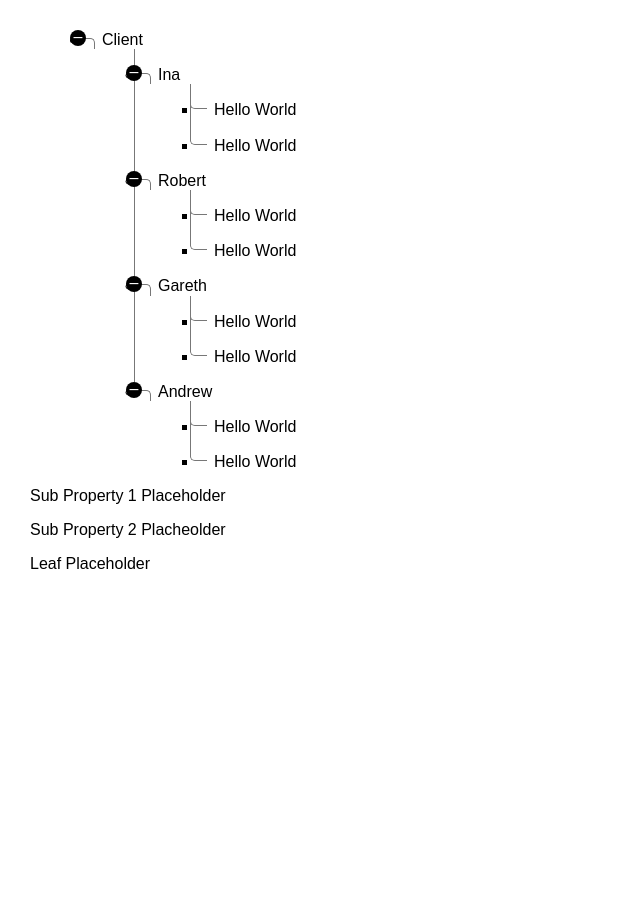
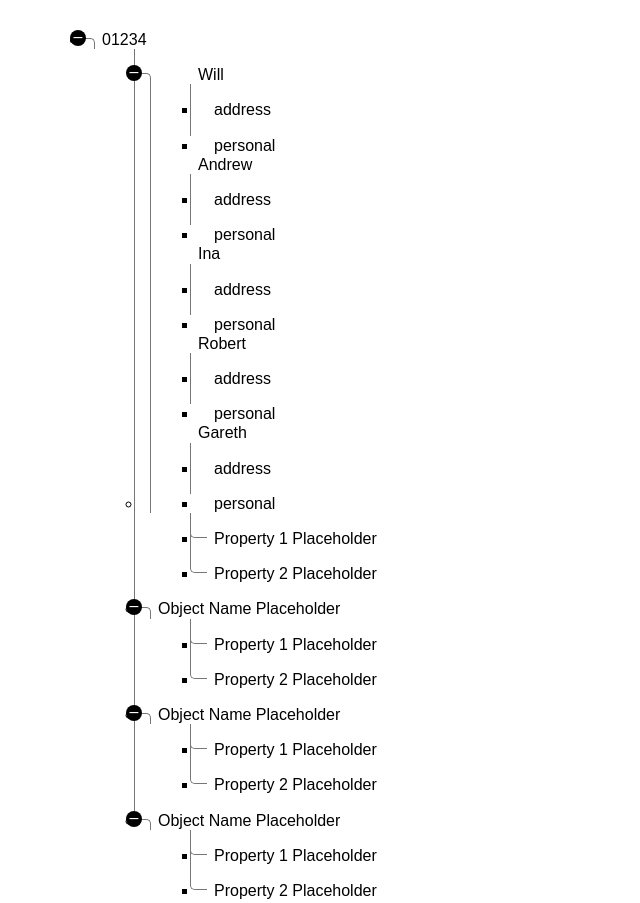
Before and after one commit to gatorisgreater/ss_node_test, a website: page client/index.html in a window 1280 px wide. Shown: the top 903 px of the page, without its empty margins (0-640 px from the left). Before the commit the page ends 800 px from the top, so only its background shows below. Drawn offline with nearby package versions, Linux system fonts and the light colour scheme.

Commit message:
implemented dynamic client-side rendering of menu

```diff
--- a/client/app.js
+++ b/client/app.js
@@ -1,69 +1,259 @@
-const url = 'localhost:8080/client';
+// const url = 'localhost:8080/client';
 
 
-// State Object
 const state = {
   "Client": [
     {
-      "_id": "58fb8726a1b4db1eb04e8076",
+      "name": "Will",
+      "address":
+        {
+          "home": "867 Highway",
+          "work": "5309 Lane"
+        },
+      "personal":
+        {
+          "favoriteColor": "blue",
+          "luckyNumber": 33
+        }
+    },
+    {
+      "name": "Andrew",
+      "address":
+        {
+          "home": "1234 Console Log Drive",
+          "work": "5678 Promise Object Blvd"
+        },
+      "personal":
+        {
+          "favoriteColor": "green",
+          "luckyNumber": 1
+        }
+    },
+    {
       "name": "Ina",
-      "__v": 0,
-      "address": {
+      "address":
+        {
           "home": "1234 Coding Lane",
           "work": "5678 Recursion Station"
         },
-      "personal": {
+      "personal":
+        {
           "favoriteColor": "blue",
           "luckyNumber": 9
         }
     },
     {
-      "_id": "58fb8790a1b4db1eb04e8077",
       "name": "Robert",
-      "__v": 0,
-      "address": {
-        "home": "1234 Hello World Drive.",
+      "address":
+        {
+          "home": "1234 Hello World Drive",
           "work": "5678 Hello World Lane"
         },
-      "personal": {
+      "personal":
+        {
           "favoriteColor": "orange",
           "luckyNumber": 22
         }
     },
     {
-      "_id": "58fb87f5a1b4db1eb04e8078",
       "name": "Gareth",
-      "__v": 0,
-      "address": {
+      "address":
+        {
           "home": "1234 Linked List Way",
           "work": "5678 Bubblesort Highway"
         },
-      "personal": {
+      "personal":
+        {
           "favoriteColor": "yellow",
-        "luckyNumber": 1
-      }
-    },
-    {
-      "_id": "58fb882aa1b4db1eb04e8079",
-      "name": "Andrew",
-      "__v": 0,
-      "address": {
-        "home": "1234 Console Log Drive",
-        "work": "5678 Promise Object Blvd"
-      },
-      "personal": {
-        "favoriteColor": "green",
           "luckyNumber": 1
         }
     }
   ]
 }
 
-console.log(state);
+// State Object
+// const state = {
+//   "Client": [
+//     {
+//       "_id": "58fd53876af00807ac64db19",
+//       "name": "Will",
+//       "__v": 0,
+//       "address": [
+//         {
+//           "home": "867 Highway",
+//           "_id": "58fd53876af00807ac64db1b"
+//         },
+//         {
+//           "work": "5309 Lane",
+//           "_id": "58fd53876af00807ac64db1a"
+//         }
+//       ],
+//       "personal": [
+//         {
+//           "favoriteColor": "blue",
+//           "_id": "58fd53876af00807ac64db1d"
+//         },
+//         {
+//           "luckyNumber": 33,
+//           "_id": "58fd53876af00807ac64db1c"
+//         }
+//       ]
+//     },
+//     {
+//       "_id": "58fd5d4c9e3c4a1498aced9f",
+//       "name": "Andrew",
+//       "__v": 0,
+//       "address": [
+//         {
+//           "home": "1234 Console Log Drive",
+//           "_id": "58fd5d4c9e3c4a1498aceda1"
+//         },
+//         {
+//           "work": "5678 Promise Object Blvd",
+//           "_id": "58fd5d4c9e3c4a1498aceda0"
+//         }
+//       ],
+//       "personal": [
+//         {
+//           "favoriteColor": "green",
+//           "_id": "58fd5d4c9e3c4a1498aceda3"
+//         },
+//         {
+//           "luckyNumber": 1,
+//           "_id": "58fd5d4c9e3c4a1498aceda2"
+//         }
+//       ]
+//     },
+//     {
+//       "_id": "58fd5d779e3c4a1498aceda4",
+//       "name": "Ina",
+//       "__v": 0,
+//       "address": [
+//         {
+//           "home": "1234 Coding Lane",
+//           "_id": "58fd5d779e3c4a1498aceda6"
+//         },
+//         {
+//           "work": "5678 Recursion Station",
+//           "_id": "58fd5d779e3c4a1498aceda5"
+//         }
+//       ],
+//       "personal": [
+//         {
+//           "favoriteColor": "blue",
+//           "_id": "58fd5d779e3c4a1498aceda8"
+//         },
+//         {
+//           "luckyNumber": 9,
+//           "_id": "58fd5d779e3c4a1498aceda7"
+//         }
+//       ]
+//     },
+//     {
+//       "_id": "58fd5dae9e3c4a1498aceda9",
+//       "name": "Robert",
+//       "__v": 0,
+//       "address": [
+//         {
+//           "home": "1234 Hello World Drive",
+//           "_id": "58fd5dae9e3c4a1498acedab"
+//         },
+//         {
+//           "work": "5678 Hello World Lane",
+//           "_id": "58fd5dae9e3c4a1498acedaa"
+//         }
+//       ],
+//       "personal": [
+//         {
+//           "favoriteColor": "orange",
+//           "_id": "58fd5dae9e3c4a1498acedad"
+//         },
+//         {
+//           "luckyNumber": 22,
+//           "_id": "58fd5dae9e3c4a1498acedac"
+//         }
+//       ]
+//     },
+//     {
+//       "_id": "58fd5ddc9e3c4a1498acedae",
+//       "name": "Gareth",
+//       "__v": 0,
+//       "address": [
+//         {
+//           "home": "1234 Linked List Way",
+//           "_id": "58fd5ddc9e3c4a1498acedb0"
+//         },
+//         {
+//           "work": "5678 Bubblesort Highway",
+//           "_id": "58fd5ddc9e3c4a1498acedaf"
+//         }
+//       ],
+//       "personal": [
+//         {
+//           "favoriteColor": "yellow",
+//           "_id": "58fd5ddc9e3c4a1498acedb2"
+//         },
+//         {
+//           "luckyNumber": 1,
+//           "_id": "58fd5ddc9e3c4a1498acedb1"
+//         }
+//       ]
+//     }
+//   ]
+// }
 
-const root = Object.keys(state);
+console.log(Object.keys(state.Client));
 
-console.log(state.Client[1].address.children);
+console.log(state.Client.length);
+
+console.log(state.Client);
+
+console.log(Object.keys(state.Client));
+
+const sampleTree = state.Client.map(client => {
+
+  let keys = Object.keys(client);
+
+  let propertyTree = '';
+  for (var i = 1; i < keys.length; i++) {
+  let string = `<li>${keys[i]}</li>`;
+  propertyTree += string;
+
+  }
+
+  return '<ul>' + client.name + propertyTree + '</ul>'
+})
+
+
+// for (var i = 0; i < state.Client.length; i++) {
+//   console.log(state.Client[i].name);
+
+//   for (var j = 0; j < state.Client[0].address.length; j++) {
+//     console.log(state.Client[i].address[j]);
+//   }
+
+//   for (var k = 0; k < state.Client[0].personal.length; k++) {
+//     console.log(state.Client[i].personal[k]);
+//   }
+
+// }
+
+
+///WIP - using current DB schema
+
+// state.Client.map(client => {
+//   console.log(client.name);
+//   client.address.map(key => {
+//     console.log(key);
+//   })
+//   client.personal.map(key => {
+//     console.log(key);
+//   })
+// })
+
+
+
+const root = Object.keys(state.Client);
 
 // State Manipulation Functions
 
@@ -76,23 +266,14 @@ const fetchClientObject = (callback) => $.getJSON(url, callback);
 
 const renderClientObject = (response) => {
 
+
+  let clientArray = state.Client.map(client => {
+    return '<li>' + client.name + '</li>';
+  })
+
+
   $('#root').html(root);
-  $('#object-name-label-1').html(state.Client[0].name);
-  $('#object-name-label-2').html(state.Client[1].name);
-  $('#object-name-label-3').html(state.Client[2].name);
-  $('#object-name-label-4').html(state.Client[3].name);
-
-  $('#object-1-property-1').html('Hello World');
-  $('#object-1-property-2').html('Hello World');
-
-  $('#object-2-property-1').html('Hello World');
-  $('#object-2-property-2').html('Hello World');
-
-  $('#object-3-property-1').html('Hello World');
-  $('#object-3-property-2').html('Hello World');
-
-  $('#object-4-property-1').html('Hello World');
-  $('#object-4-property-2').html('Hello World');
+  $('#object-name-label-1').html(sampleTree);
 
 }
 
@@ -104,54 +285,4 @@ renderClientObject();
 
 // AJAX
 
-$(document).ready(fetchClientObject(renderClientObject));
-
-
-
-
-
-
-
-
-
-
-
-
-
-// function isNumber(n) {
-//   return !isNaN(parseFloat(n)) && isFinite(n);
-// }
-
-// function setFontSize(el) {
-//     var fontSize = el.val();
-
-//     if ( isNumber(fontSize) && fontSize >= 0.5 ) {
-//       $('body').css({ fontSize: fontSize + 'em' });
-//     } else if ( fontSize ) {
-//       el.val('1');
-//       $('body').css({ fontSize: '1em' });
-//     }
-// }
-
-// $(function() {
-
-//   $('#fontSize')
-//     .bind('change', function(){ setFontSize($(this)); })
-//     .bind('keyup', function(e){
-//       if (e.keyCode == 27) {
-//         $(this).val('1');
-//         $('body').css({ fontSize: '1em' });
-//       } else {
-//         setFontSize($(this));
-//       }
-//     });
-
-//   $(window)
-//     .bind('keyup', function(e){
-//       if (e.keyCode == 27) {
-//         $('#fontSize').val('1');
-//         $('body').css({ fontSize: '1em' });
-//       }
-//     });
-
-// });
+// $(document).ready(fetchClientObject(renderClientObject));
--- a/client/index.html
+++ b/client/index.html
@@ -6,6 +6,12 @@
   <link rel="stylesheet" type="text/css" href="main.css" >
 </head>
 <body>
+
+
+
+<div class="app">
+</div>
+
 
 <ul class="tree">
   <li>
```
Also changed, not shown: models.js (+4 -4 lines). Lines whose indentation alone changed are shown as unchanged.
